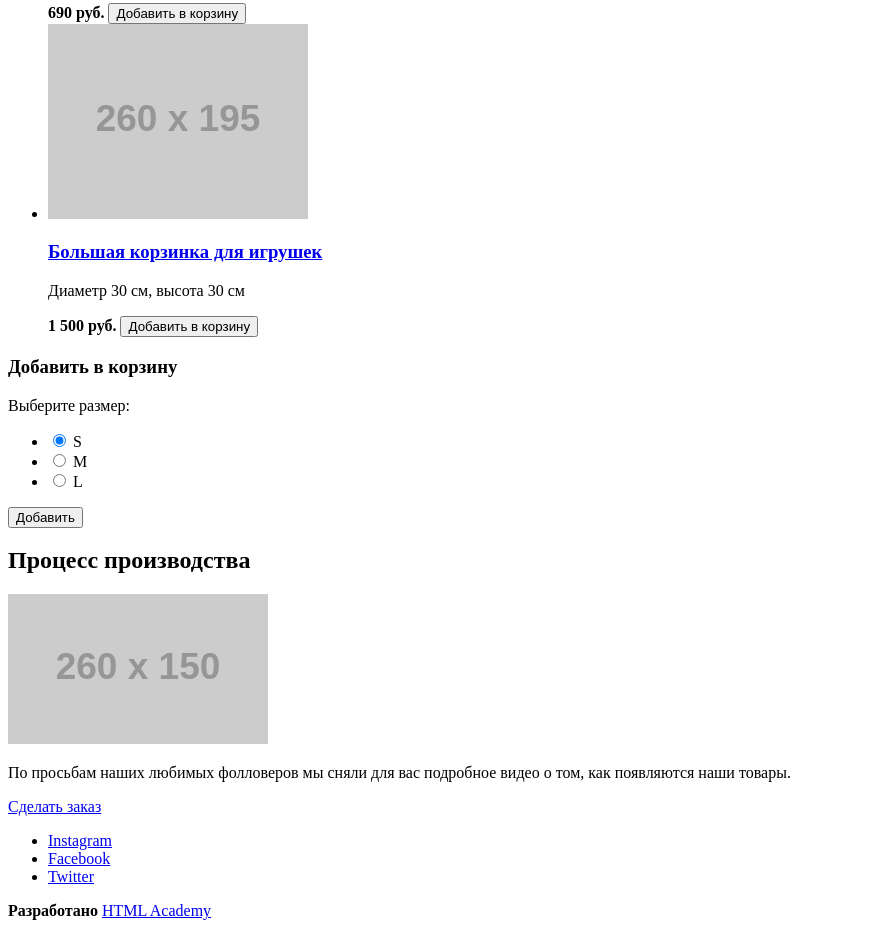
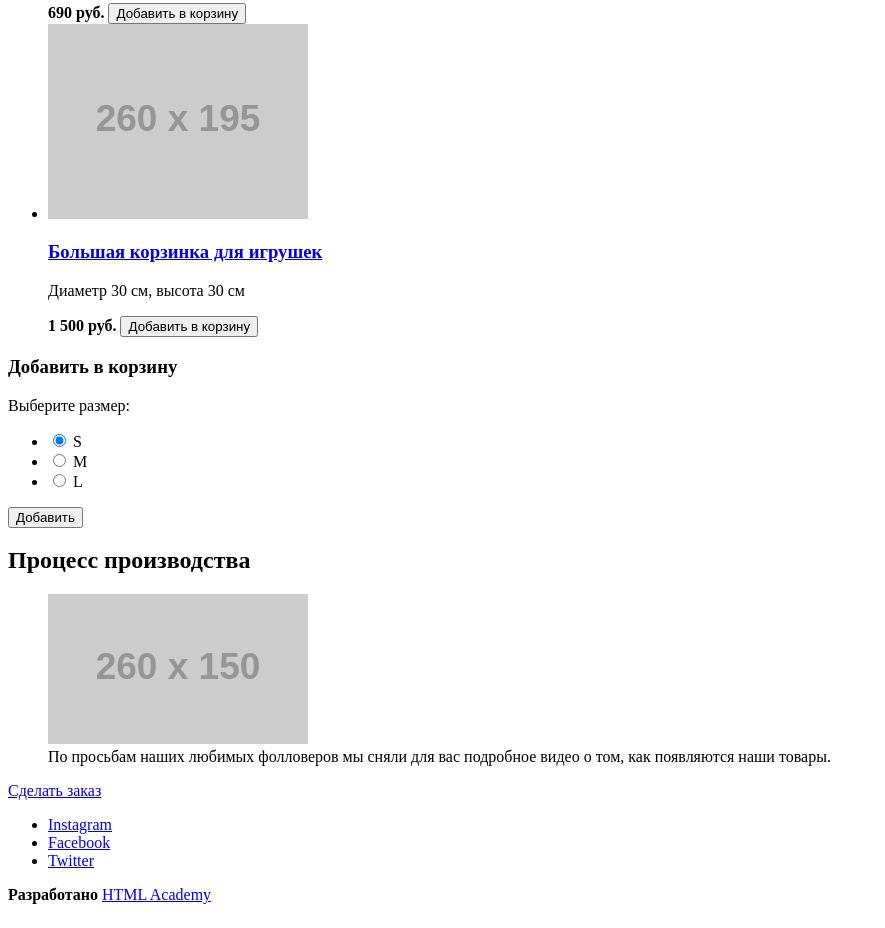
Before and after one commit to Fu11mOOn/671871-mishka, a website: page source/catalog.html in a window 1280 px wide. Shown: the part 886-1814 px from the top of the page, without its empty margins (0-885 px from the left). Drawn offline with Linux system fonts and the light colour scheme; placeholder pictures from the web are drawn by us.

Commit message:
Добавил для видео подходящий контейнер

```diff
--- a/source/catalog.html
+++ b/source/catalog.html
@@ -101,16 +101,14 @@
         </section>
       </section>
       <section class="production-process">
-        <div class="production-process__wrapper">
+        <header class="production-process__header">
           <h2 class="production-process__title">Процесс производства</h2>
-        </div>
-        <div class="production-process__video">
+        </header>
+        <figure class="production-process__video">
           <img class="production-process__image" src="http://placehold.it/260x150" width="260" height="150" alt="Процесс производства товаров">
-        </div>
-        <div class="production-process__wrapper-bottom">
-          <p class="production-process__text">По просьбам наших любимых фолловеров мы сняли для вас подробное видео о том, как появляются наши товары.</p>
-          <a class="button production-process__link" href="form.html">Сделать заказ</a>
-        </div>
+          <figcaption class="production-process__text">По просьбам наших любимых фолловеров мы сняли для вас подробное видео о том, как появляются наши товары.</figcaption>
+        </figure>
+        <a class="button production-process__link" href="form.html">Сделать заказ</a>
       </section>
     </main>
     <footer class="page-footer">
```
